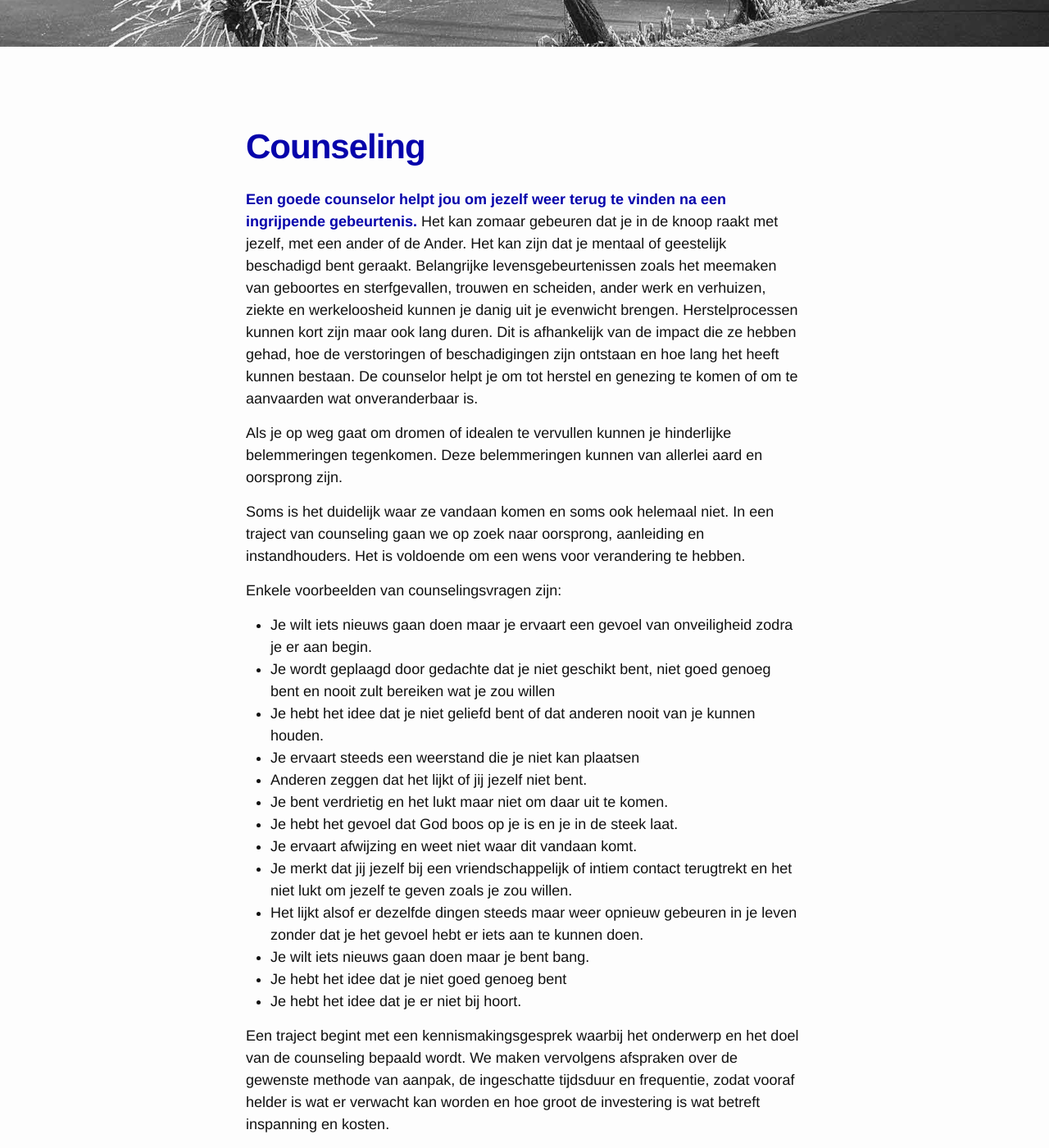
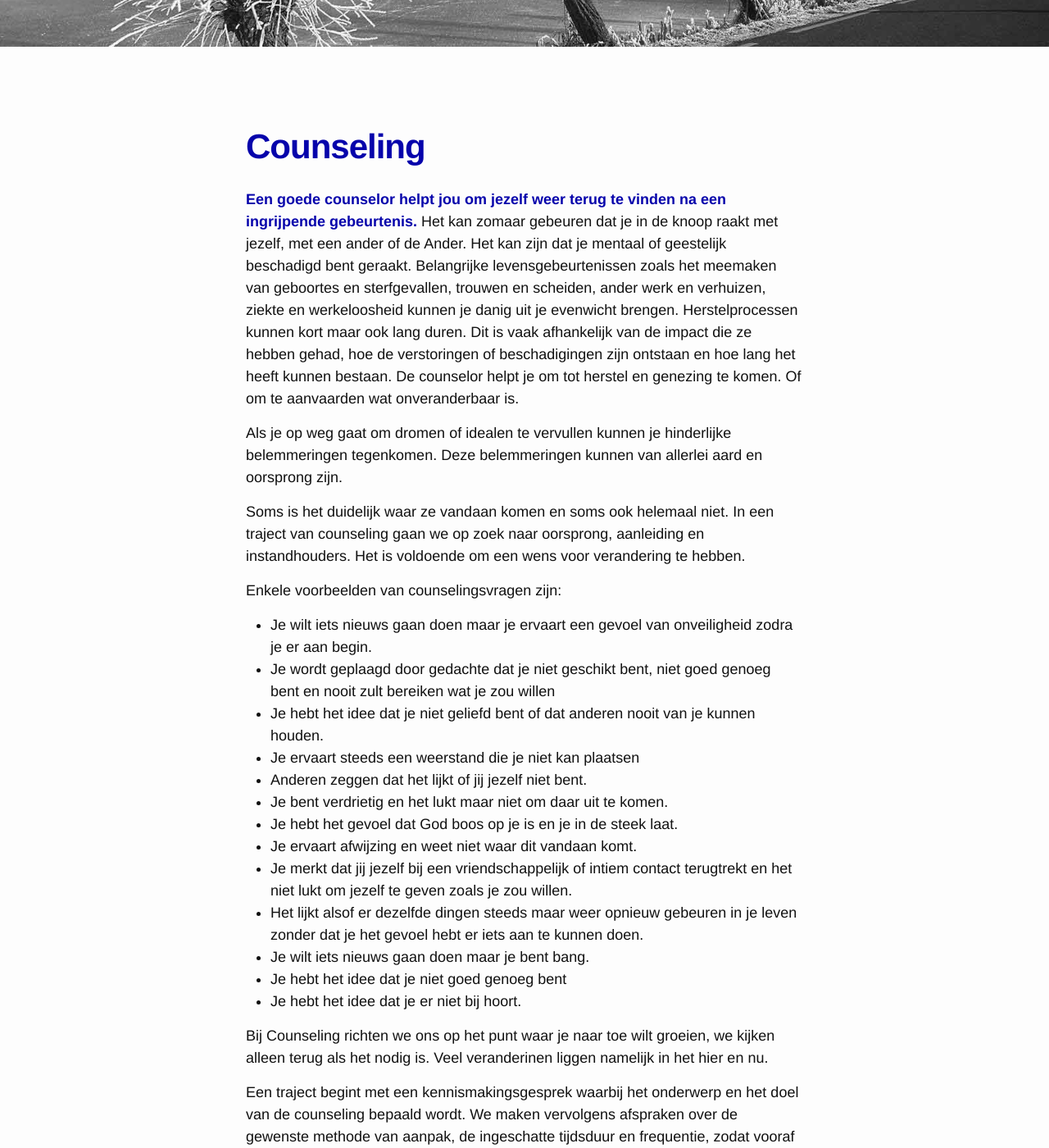
Before and after one commit to keesneven/keesneven.github.io, a Jekyll site: the page built from d_consulting.md, in a window 1280 px wide and 1400 px high, scrolled down 443 px. Shown: the whole window at 82% size. Built offline with Jekyll 4.4.1, drawn with Linux system fonts in a browser that asks for light colours; nearby versions of some CDN libraries.

Commit message:
Update d_consulting.md

```diff
--- a/d_consulting.md
+++ b/d_consulting.md
@@ -7,7 +7,7 @@ img-path: /assets/img/bg5.jpg
 
 **Een goede counselor helpt jou om jezelf weer terug te vinden na een ingrijpende gebeurtenis.**
 Het kan zomaar gebeuren dat je in de knoop raakt met jezelf, met een ander of de Ander. Het kan zijn dat je mentaal of geestelijk beschadigd bent geraakt. Belangrijke levensgebeurtenissen zoals het meemaken van geboortes en sterfgevallen, trouwen en scheiden, ander werk en verhuizen, ziekte en werkeloosheid kunnen je danig uit je evenwicht brengen.
-Herstelprocessen kunnen kort zijn maar ook lang duren. Dit is afhankelijk van de impact die ze hebben gehad, hoe de verstoringen of beschadigingen zijn ontstaan en hoe lang het heeft kunnen bestaan. De counselor helpt je om tot herstel en genezing te komen of om te aanvaarden wat onveranderbaar is.
+Herstelprocessen kunnen kort maar ook lang duren. Dit is vaak afhankelijk van de impact die ze hebben gehad, hoe de verstoringen of beschadigingen zijn ontstaan en hoe lang het heeft kunnen bestaan. De counselor helpt je om tot herstel en genezing te komen. Of om te aanvaarden wat onveranderbaar is.
 
 Als je op weg gaat om dromen of idealen te vervullen kunnen je hinderlijke belemmeringen tegenkomen. Deze belemmeringen kunnen van allerlei aard en oorsprong zijn.
 
@@ -28,6 +28,8 @@ Enkele voorbeelden van counselingsvragen zijn:
 - Je hebt het idee dat je niet goed genoeg bent
 - Je hebt het idee dat je er niet bij hoort.
 
+Bij Counseling richten we ons op het punt waar je naar toe wilt groeien, we kijken alleen terug als het nodig is. Veel veranderinen liggen namelijk in het hier en nu.
+
 Een traject begint met een kennismakingsgesprek waarbij het onderwerp en het doel van de counseling bepaald wordt.
 We maken vervolgens afspraken over de gewenste methode van aanpak, de ingeschatte tijdsduur en frequentie, zodat vooraf helder is wat er verwacht kan worden en hoe groot de investering is wat betreft inspanning en kosten.
 
```
